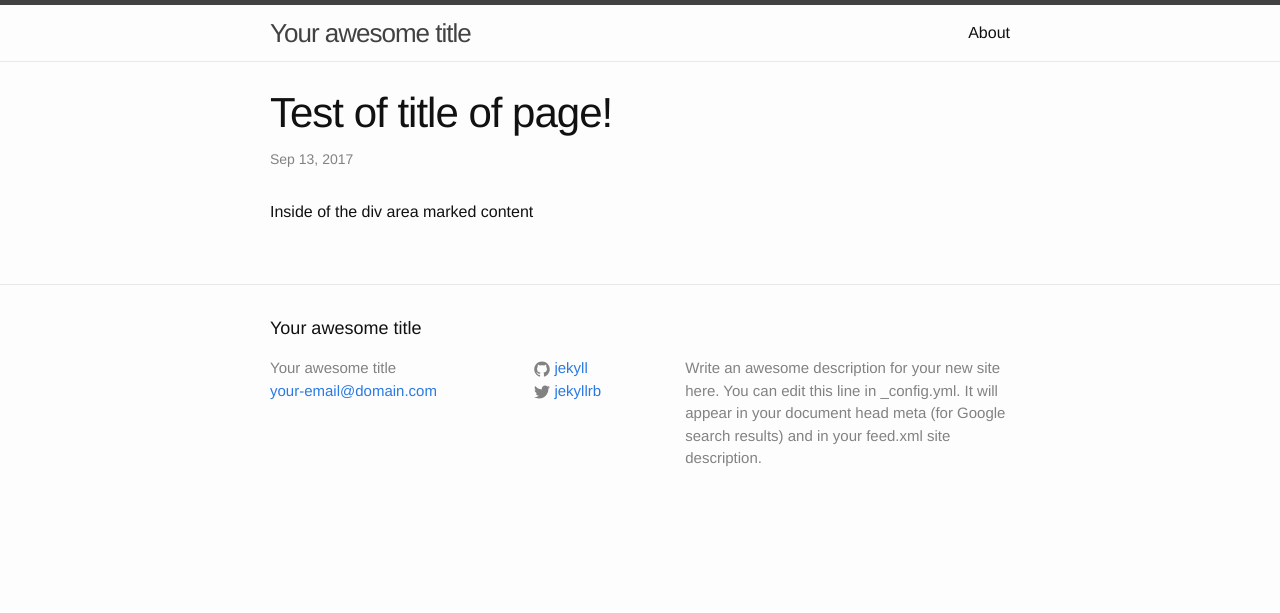
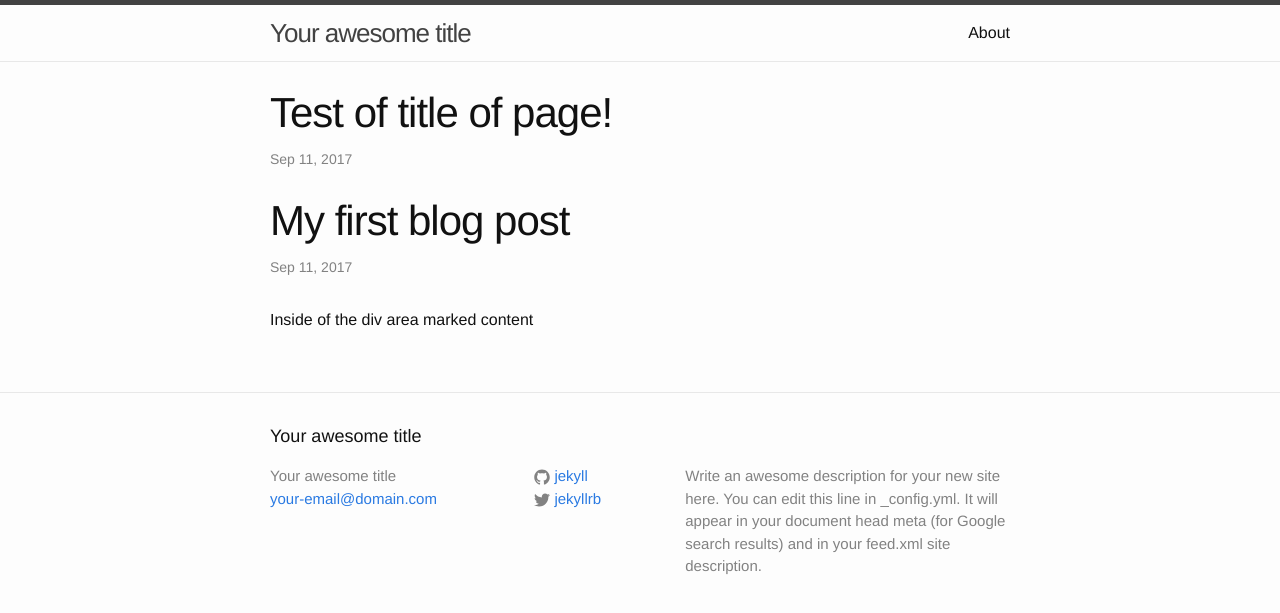
Before and after one commit to pcdavis/pcdavis.github.io, a Jekyll site: the page built from _posts/2017-09-11-My-First-Post.html, in a window 1280 px wide. Shown: the top 613 px of the page. Built offline with Jekyll 4.4.1, drawn with Linux system fonts in a browser that asks for light colours.

Commit message:
Revert "working template"
This reverts commit d8b92730d5b7f2abebf49f09064ff99b32c03b0e.

```diff
--- a/_posts/2017-09-11-My-First-Post.html
+++ b/_posts/2017-09-11-My-First-Post.html
@@ -1,11 +1,16 @@
 ---
 layout: post
 title:  "Test of title of page!"
-date:   2017-09-13 16:29:48 +0000
+date:   2017-09-11 16:29:48 +0000
 categories: jekyll update
 ---
 
 <article class="post" itemscope itemtype="http://schema.org/BlogPosting">
+
+  <header class="post-header">
+    <h1 class="post-title" itemprop="name headline">My first blog post</h1>
+    <p class="post-meta"><time datetime="{{ page.date | date_to_xmlschema }}" itemprop="datePublished">{{ page.date | date: "%b %-d, %Y" }}</time>
+  </header>
 
   <div class="post-content" itemprop="articleBody">
 
```
